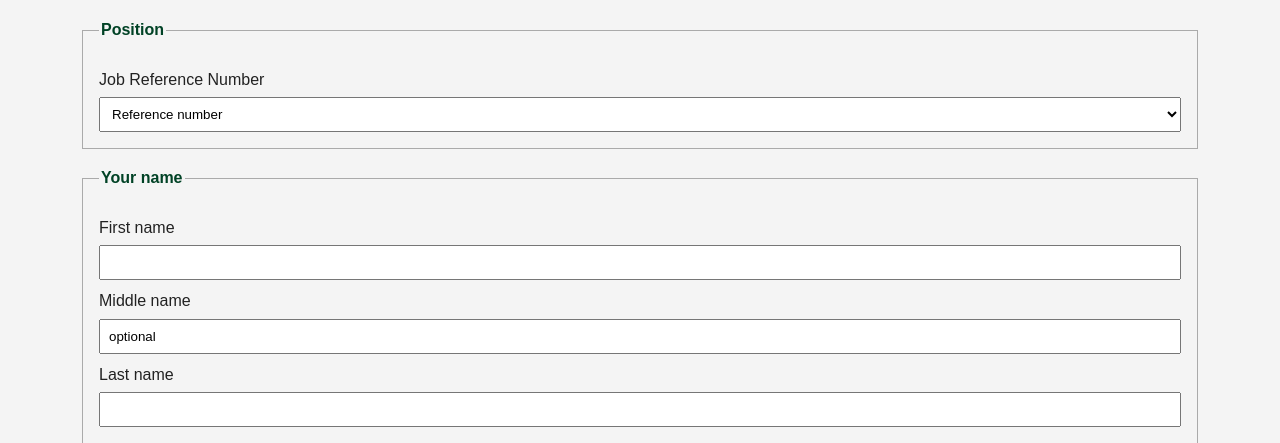
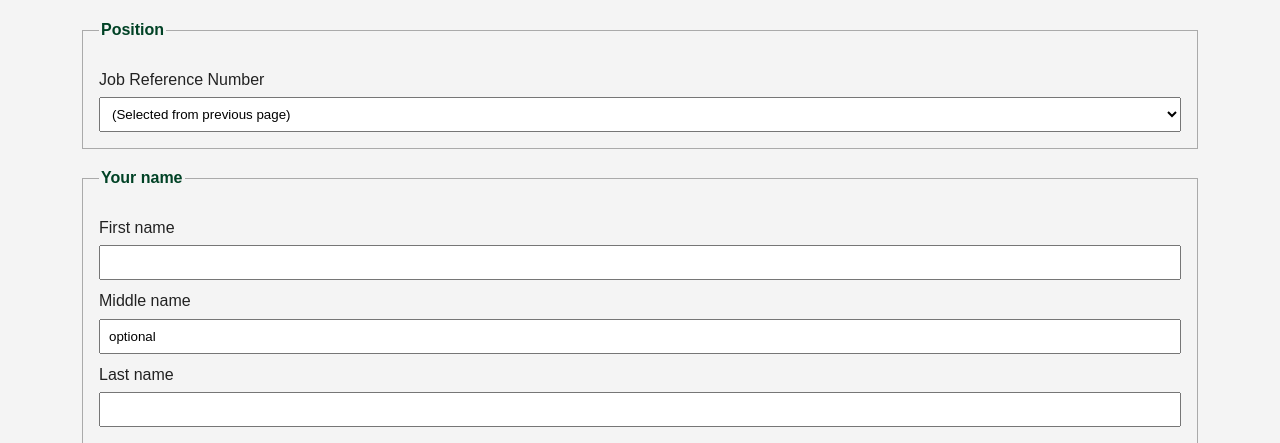
Before and after one commit to Madaa1Uchiha/ProjectP1, a PHP site: page /apply.php in a window 1280 px wide. Shown: the part 170-613 px from the top of the page. Run offline with PHP 8.4, Linux system fonts and the light colour scheme; data that the repository does not hold is empty.

Commit message:
selection on job page sets position on apply page

```diff
--- a/apply.php
+++ b/apply.php
@@ -19,14 +19,18 @@ it takes various info such as their state, name, gender which role they are appl
 
     <main>
         <form method="post" action="process_eoi.php">
-        <fieldset>
-                <legend>Position</legend>
-                <label for="position">Job Reference Number</label>
-                <select name="position" id="position" required>
-                    <option value="">Reference number</option>
-                    <option value="FSD123">FSD123</option>
-                    <option value="DS456">DS456</option>
-                </select>
+        <fieldset><?php
+        $job_ref = trim($_POST['job_ref']);
+
+                echo ('<legend>Position</legend>'),
+                 ('<label for="position">Job Reference Number</label>'),
+                 ('<select name="position" id="position" required>'),
+                     ('<option value=$job_ref>'), ("(Selected from previous page)"),($job_ref), ('</option>'),
+                     ('<option value="FR432">FR432</option>'),
+                     ('<option value="DS456">DS456</option>'),
+                 ('</select>');
+
+                ?>
             </fieldset>
             <fieldset>
                 <legend>Your name</legend>
```
